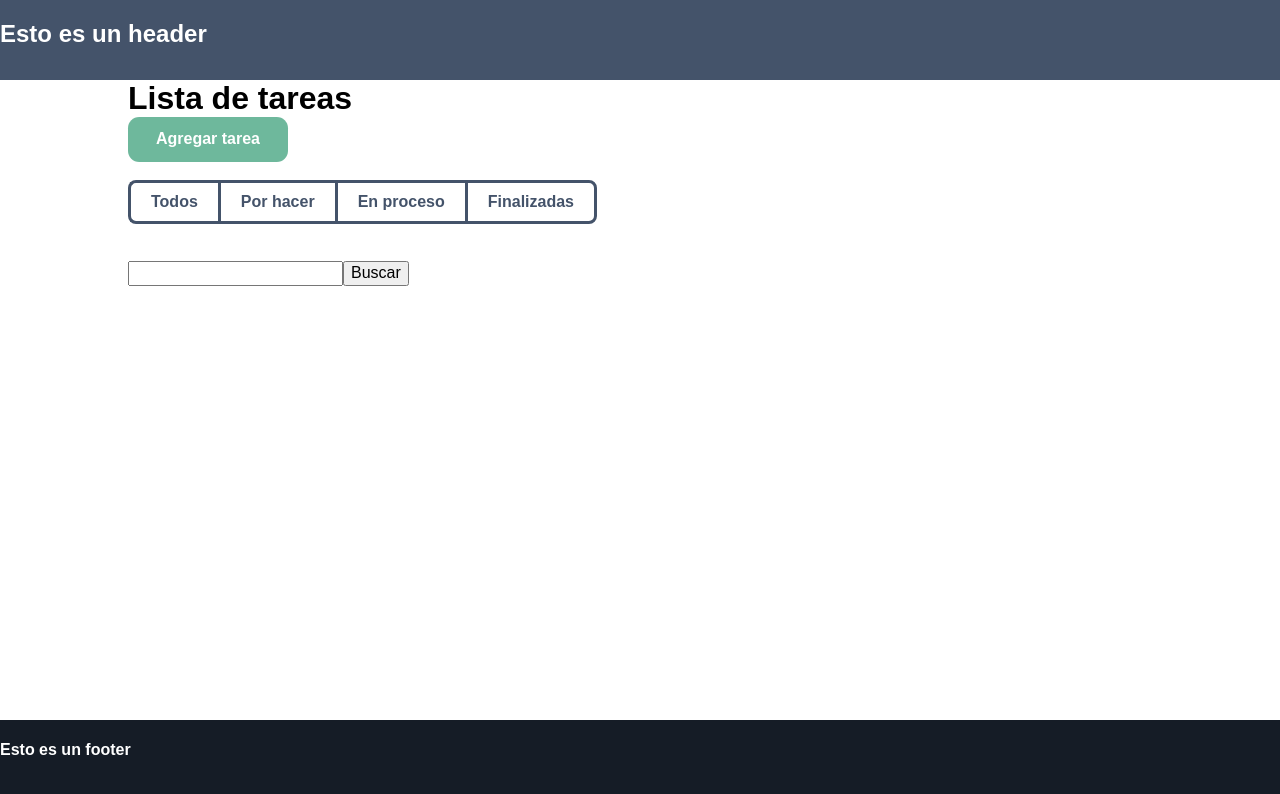
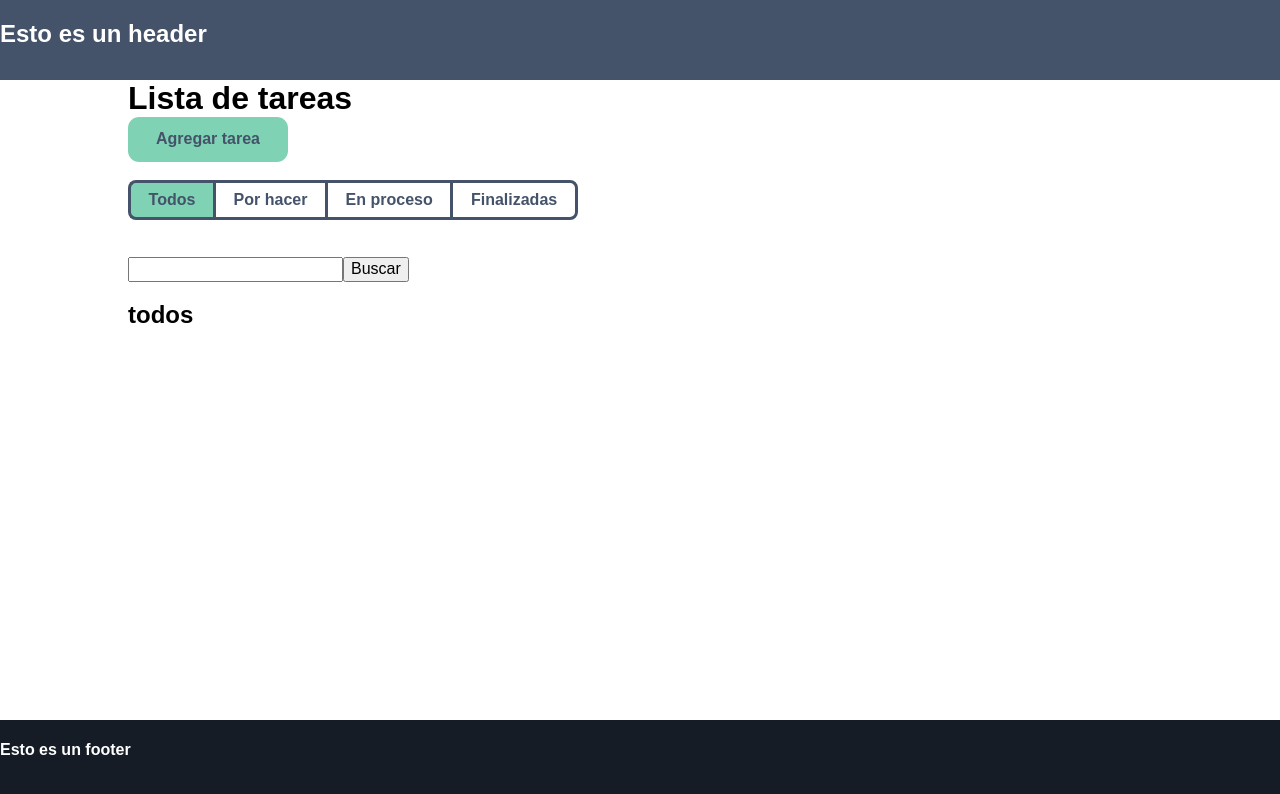
Before and after one commit to Carlos-SaulPM/To-Do-React, a React (Vite) app: page / in a window 1280 px wide. Shown: the top 794 px of the page. Built offline with nearby package versions, Linux system fonts and the light colour scheme.

Commit message:
Agregando navlinks en radio botones

```diff
--- a/src/App.jsx
+++ b/src/App.jsx
@@ -1,15 +1,48 @@
 import "./App.css";
 import "normalize.css";
 import { Routes, Route } from "react-router";
-import LayoutHome from "./layouts/LayoutHome";
-import Lista_tareas from "./pages/Lista_tareas";
+import RootLayout from "./layouts/RootLayout";
+import Home from "./routes/Home";
 
 function App() {
   return (
     <>
       <Routes>
-        <Route element={<LayoutHome />}>
-          <Route index element={<Lista_tareas />} />
+        <Route element={<RootLayout />}>
+          <Route path="/" element={<Home />}>
+            <Route
+              index
+              element={
+                <>
+                  <h2>todos</h2>
+                </>
+              }
+            ></Route>
+            <Route
+              path="por-hacer"
+              element={
+                <>
+                  <h2>Por hacer</h2>
+                </>
+              }
+            ></Route>
+            <Route
+              path="en-proceso"
+              element={
+                <>
+                  <h2>En proceso</h2>
+                </>
+              }
+            ></Route>
+            <Route
+              path="finalizadas"
+              element={
+                <>
+                  <h2>Finalizadas</h2>
+                </>
+              }
+            ></Route>
+          </Route>
         </Route>
       </Routes>
     </>
--- a/src/components/RadioBoton.jsx
+++ b/src/components/common/RadioBoton.jsx
@@ -1,5 +1,5 @@
 import React from "react";
-import "./radioBoton.css"; // estilos separados para claridad
+import "./radioBoton.css";
 
 const RadioBoton = ({ nameRadioBoton = "categoria", value, label }) => {
   return (
--- a/src/components/boton.css
+++ b/src/components/common/boton.css
@@ -4,7 +4,7 @@ button {
   border-radius: 0.7rem;
   border: none;
   background-color: var(--site-boton);
-  color: white;
+  color: var(--site-blue-600);
   font-weight: bold;
   cursor: pointer;
 }
--- a/src/components/radioBoton.css
+++ b/src/components/common/radioBoton.css
@@ -1,19 +1,13 @@
 .radio-label {
   display: inline-block;
-  padding: 10px 20px;
+  padding: 0.4rem 1rem;
   border: medium solid var(--site-blue-600);
   background-color: white;
   color: var(--site-blue-600);
   cursor: pointer;
-  transition: all 0.3s ease;
   font-weight: 600;
 }
 
 .radio-input {
   display: none;
 }
-
-.radio-input:checked + .radio-label {
-  background-color: var(--site-blue-600);
-  color: white;
-}
--- a/src/index.css
+++ b/src/index.css
@@ -11,7 +11,7 @@
   --site-blue-800: #262f3e;
   --site-blue-900: #151c26;
   --site-blue-950: #0c1119;
-  --site-boton: #6eb89c;
+  --site-boton: #7fd2b3;
 }
 
 html,
--- a/src/layouts/LayoutHome.jsx
+++ b/src/layouts/RootLayout.jsx
@@ -1,7 +1,7 @@
 import React from "react";
 import { Outlet } from "react-router";
 
-const home = () => {
+const RootLayout = () => {
   return (
     <>
       <header>
@@ -17,4 +17,4 @@ const home = () => {
   );
 };
 
-export default home;
+export default RootLayout;
--- a/src/pages/Lista_tareas.jsx
+++ b/src/pages/Lista_tareas.jsx
@@ -1,12 +1,12 @@
-import Boton from "../components/Boton";
-import RadioBoton from "../components/RadioBoton";
-import Buscador from "../components/Buscador";
+import Boton from "../components/common/Boton";
+import RadioBoton from "../components/common/RadioBoton";
+import Buscador from "../components/common/Buscador";
 import "./lista_tareas.css";
+import { NavLink } from "react-router";
 
-const Lista_tareas = () => {
-  const agregar = () => {
-    console.log("Agregando");
-  };
+const Lista_tareas = ({ agregar }) => {
+  let navLinkActivo = ({ isActive }) =>
+    `navlink-radio centrar-flex ${isActive ? "radio-label-checked" : ""}`;
 
   return (
     <div>
@@ -15,23 +15,31 @@ const Lista_tareas = () => {
         <Boton OnClick={agregar} tituloBoton="Agregar tarea" />
         <br />
         <br />
-        <div className="grupo-radio">
+        <div className="contenedor-radio">
+          <NavLink to="/" className={navLinkActivo}>
             <RadioBoton nameRadioBoton="tareas" value="todos" label="Todos" />
+          </NavLink>
+          <NavLink to="por-hacer" className={navLinkActivo}>
             <RadioBoton
               nameRadioBoton="tareas"
               value="por_hacer"
               label="Por hacer"
             />
+          </NavLink>
+          <NavLink to="en-proceso" className={navLinkActivo}>
             <RadioBoton
               nameRadioBoton="tareas"
               value="en_proceso"
               label="En proceso"
             />
+          </NavLink>
+          <NavLink to="finalizadas" className={navLinkActivo}>
             <RadioBoton
               nameRadioBoton="tareas"
               value="finalizadas"
               label="Finalizadas"
             />
+          </NavLink>
         </div>
         <br />
         <br />
--- a/src/pages/lista_tareas.css
+++ b/src/pages/lista_tareas.css
@@ -1,15 +1,42 @@
-.grupo-radio {
+.contenedor-radio {
   display: flex;
 }
-
-.grupo-radio .radio-label:first-of-type {
+.navlink-radio:first-child {
   border-radius: 0.5rem 0 0 0.5rem;
 }
-
-.grupo-radio .radio-label:last-of-type {
+.navlink-radio:last-child {
   border-radius: 0 0.5rem 0.5rem 0;
 }
 
-.grupo-radio label:nth-child(even):not(.grupo-radio .radio-label:last-of-type) {
+.navlink-radio:not(.navlink-radio:last-child) {
   border-right: none;
 }
+
+.navlink-radio {
+  text-decoration: none;
+  border: medium solid var(--site-blue-600);
+  transition: background 0.4s ease;
+  padding: 0.1rem;
+}
+
+.navlink-radio:hover,
+.radio-label:hover {
+  background-color: #c1feda;
+}
+
+.radio-label {
+  border: none;
+  transition: inherit;
+}
+
+.radio-label-checked .radio-label,
+.radio-label-checked,
+.radio-label-checked:hover {
+  background-color: var(--site-boton);
+}
+
+.centrar-flex {
+  display: flex;
+  justify-content: center;
+  align-items: center;
+}
--- /dev/null
+++ b/src/routes/Home.jsx
@@ -0,0 +1,14 @@
+import React from "react";
+import Lista_tareas from "../pages/Lista_tareas";
+import { Outlet } from "react-router";
+
+const Home = () => {
+  return (
+    <>
+      <Lista_tareas />
+      <Outlet />
+    </>
+  );
+};
+
+export default Home;
```
Also changed, not shown: src/components/common/Boton.jsx (renamed from src/components/Boton.jsx), src/components/common/Buscador.jsx (renamed from src/components/Buscador.jsx). Lines whose indentation alone changed are shown as unchanged.
